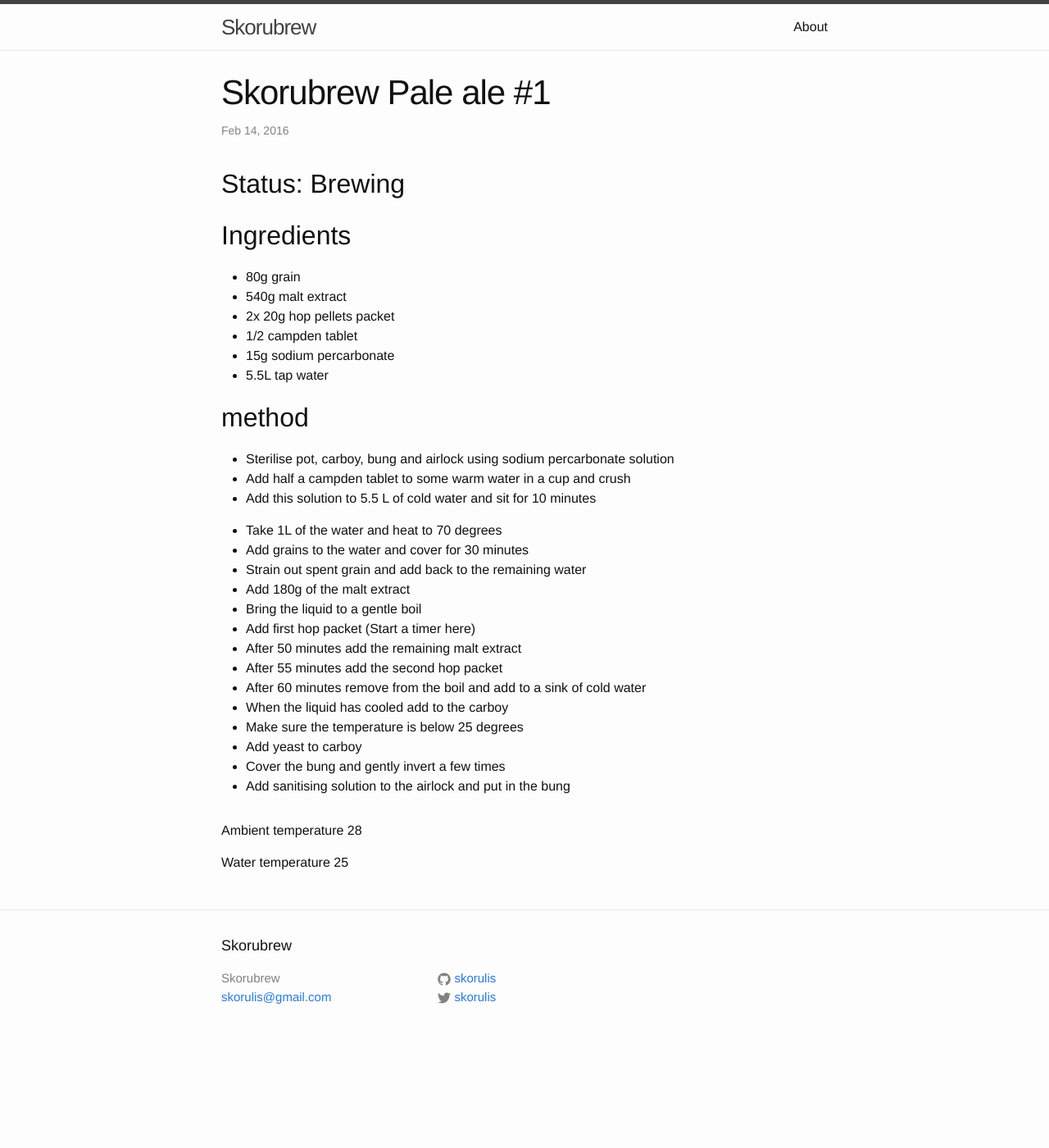
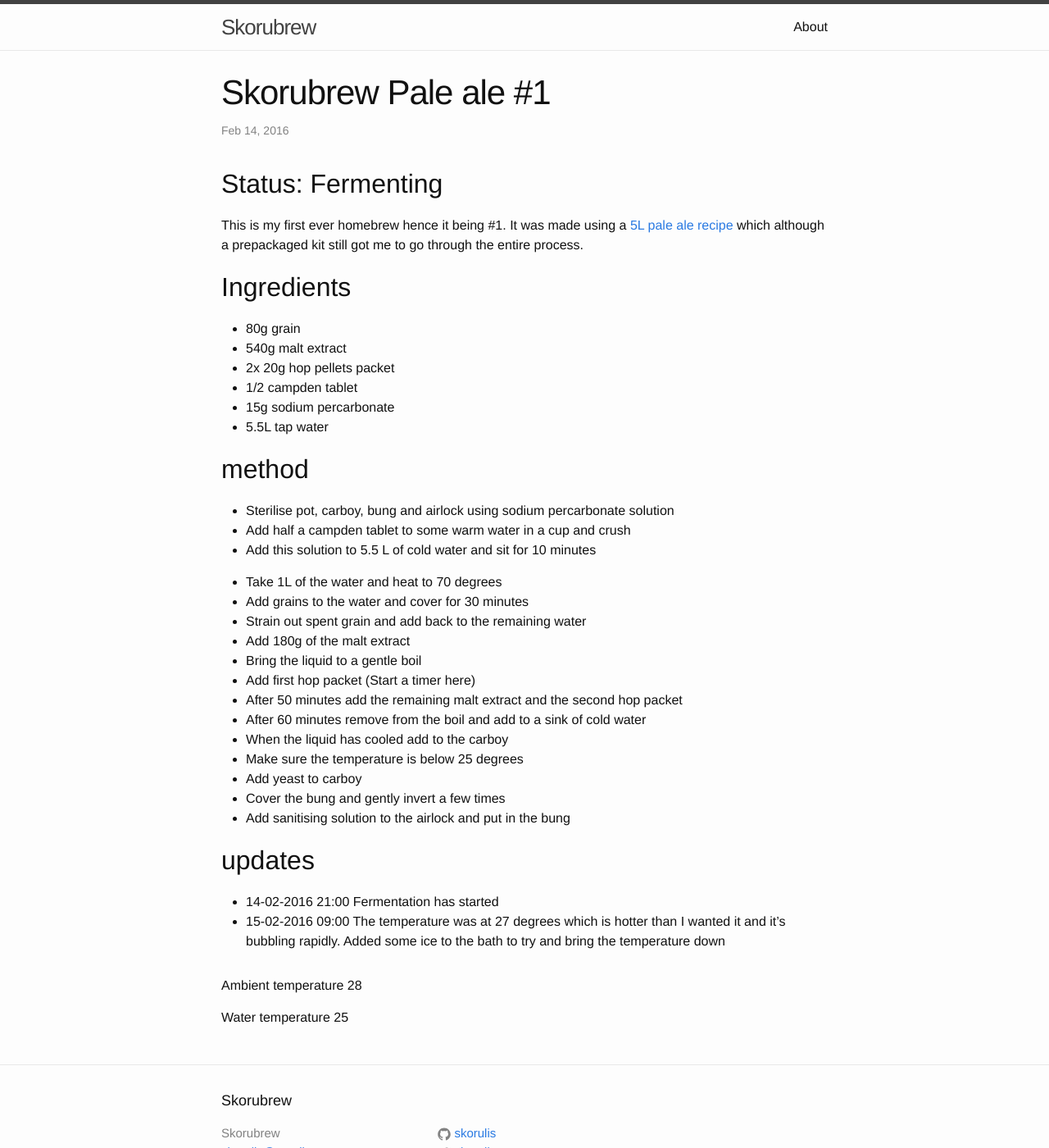
Before and after one commit to skorulis/homebrew, a Jekyll site: the page built from _posts/2016-02-14-pale-ale1.markdown, in a window 1280 px wide and 1400 px high. Shown: the whole window at 82% size. Built offline with Jekyll 4.4.1, drawn with Linux system fonts in a browser that asks for light colours.

Commit message:
Content update

```diff
--- a/_posts/2016-02-14-pale-ale1.markdown
+++ b/_posts/2016-02-14-pale-ale1.markdown
@@ -5,10 +5,14 @@ date:   2016-02-14
 categories: brew
 ambient-temp : 28
 water-temp : 25
+yeast-temp : 27
+brew-status : Fermenting
 ---
 
-Status: Brewing
+Status: Fermenting
 ----------
+
+This is my first ever homebrew hence it being #1. It was made using a [5L pale ale recipe](http://thehopandgrain.com.au/product/5lpalealerecipe/) which although a prepackaged kit still got me to go through the entire process.
 
 Ingredients
 --------
@@ -33,11 +37,17 @@ method
 * Add 180g of the malt extract
 * Bring the liquid to a gentle boil
 * Add first hop packet (Start a timer here)
-* After 50 minutes add the remaining malt extract
-* After 55 minutes add the second hop packet
+* After 50 minutes add the remaining malt extract and the second hop packet
 * After 60 minutes remove from the boil and add to a sink of cold water
 * When the liquid has cooled add to the carboy
 * Make sure the temperature is below 25 degrees
 * Add yeast to carboy
 * Cover the bung and gently invert a few times
 * Add sanitising solution to the airlock and put in the bung
+
+
+updates
+------
+
+* 14-02-2016 21:00 Fermentation has started
+* 15-02-2016 09:00 The temperature was at 27 degrees which is hotter than I wanted it and it's bubbling rapidly. Added some ice to the bath to try and bring the temperature down
```
